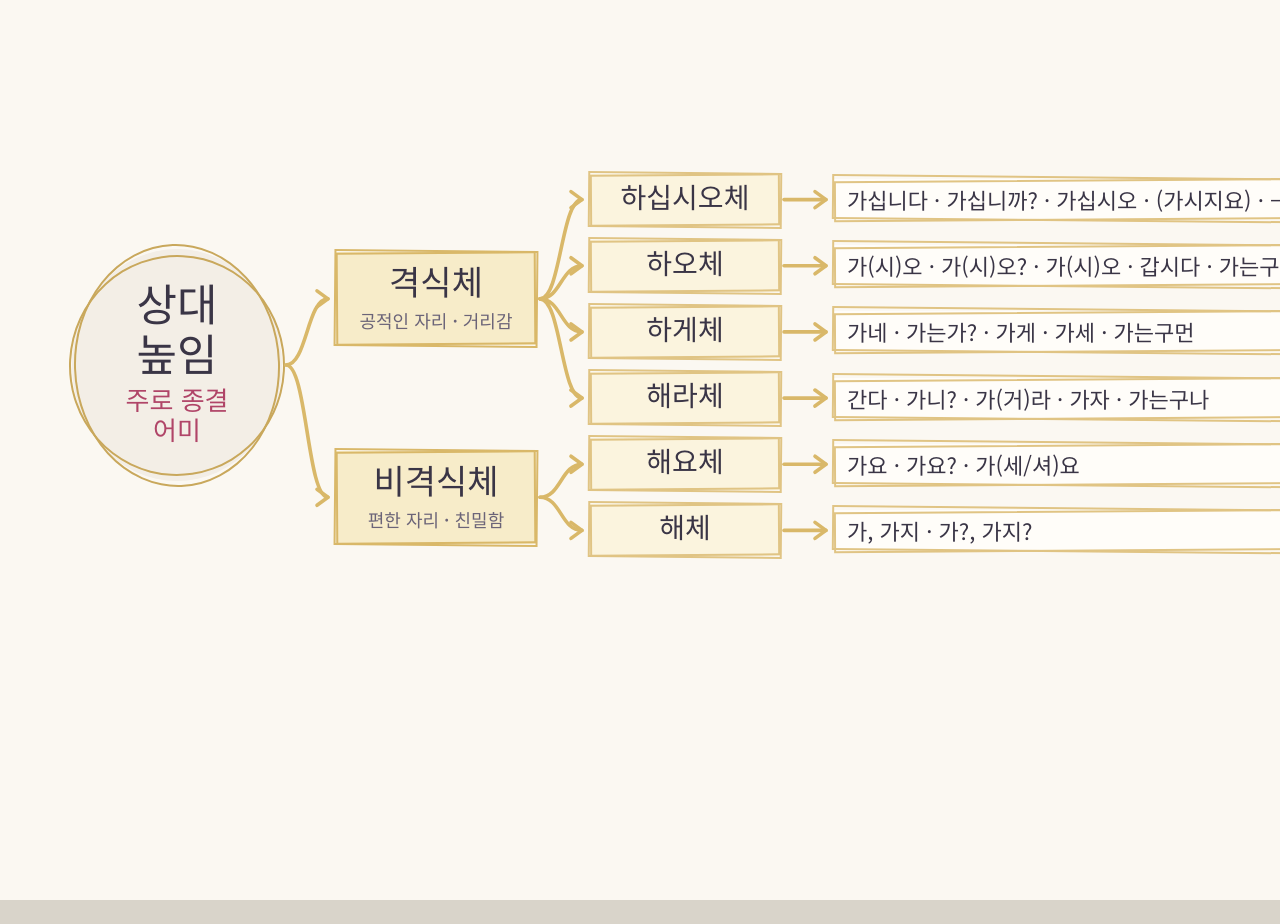
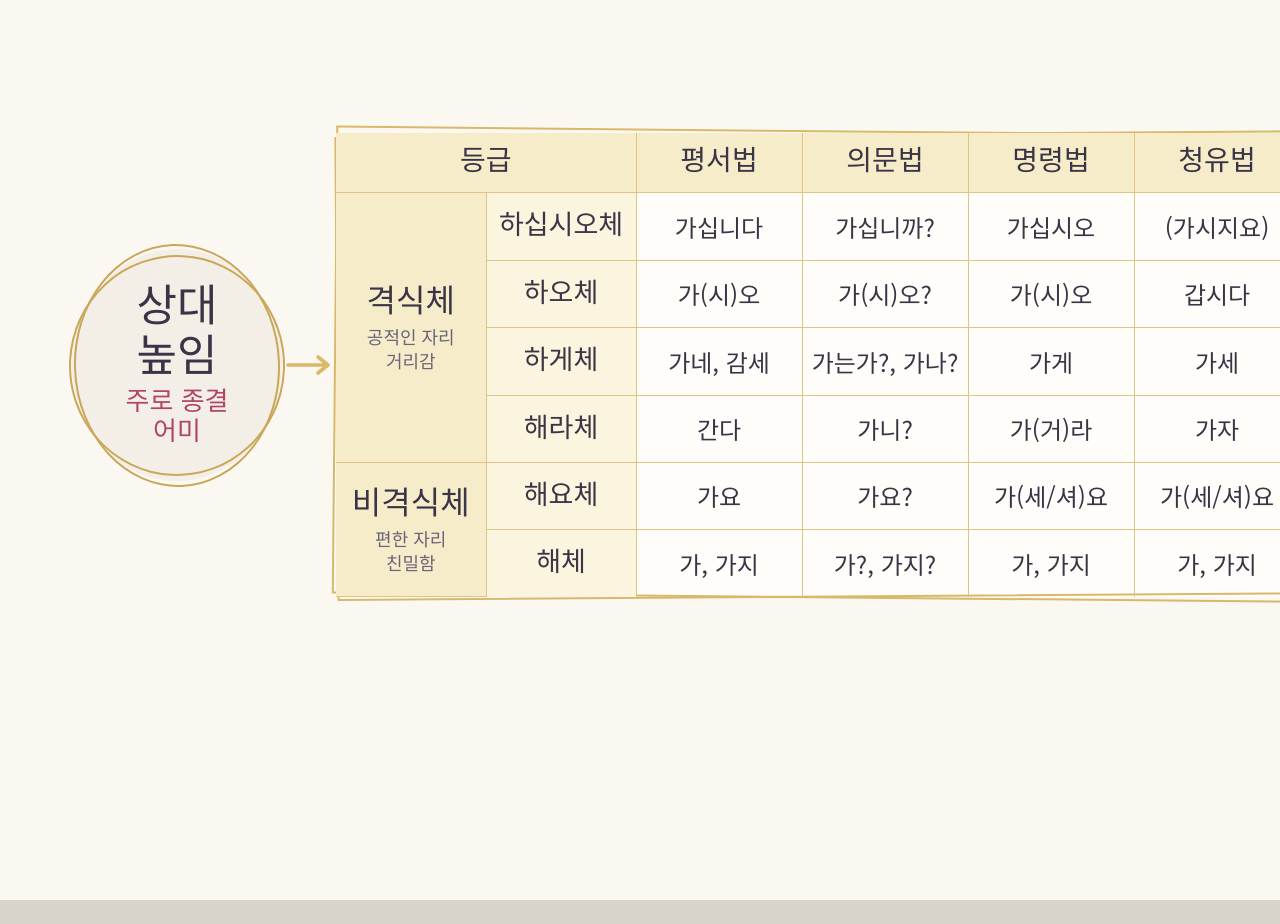
Before and after one commit to zet18034/zet18034, a plain HTML site: page honorific-lesson-3/mindmap/index.html in a window 1280 px wide. Shown: the part 5700-6624 px from the top of the page. Drawn offline with Linux system fonts and the light colour scheme; a web font is replaced by a local one.

Commit message:
3차시 복습 마인드맵: 상대 높임 쪽을 표로 변경
Co-Authored-By: Claude Opus 5.5 <noreply@anthropic.com>

```diff
--- a/honorific-lesson-3/mindmap/index.html
+++ b/honorific-lesson-3/mindmap/index.html
@@ -38,6 +38,17 @@ body{font-family:'Noto Sans KR',sans-serif;color:var(--ink);word-break:keep-all}
 .k-c{background:var(--card);--b:var(--bd2);border-radius:0;text-align:left;padding:6px 13px}
 .k-p{background:var(--card);--b:var(--bd);border-radius:999px;padding:5px 14px;font-size:21px}
 .k-p::before,.k-p::after{border-radius:999px}
+.rel{width:1130px;margin-left:54px;padding:0;--f:var(--card)}
+.rel table{width:100%;border-collapse:collapse;table-layout:fixed;font-size:24px}
+.rel th,.rel td{border:1.6px solid var(--bd2);padding:17px 4px;text-align:center}
+.rel tr>:first-child{border-left:0}.rel tr>:last-child{border-right:0}.rel thead th{border-top:0}.rel tbody tr:last-child>*{border-bottom:0}
+.rel thead th{background:var(--f1);font:400 28px/1.2 'Do Hyeon',sans-serif;color:#3A3546;padding:13px 4px}
+.rel thead th:first-child{width:300px}
+.rel .grp{background:var(--f1);font:400 32px/1.2 'Do Hyeon',sans-serif;color:#3A3546}
+.rel .grp small{display:block;font:500 18px/1.3 'Noto Sans KR',sans-serif;color:var(--mute);margin-top:4px}
+.rel .lv{background:var(--f2);font:400 27px/1.2 'Do Hyeon',sans-serif;color:#3A3546}
+.rela{position:absolute;left:-50px;top:50%;margin-top:-12px}
+.rela path{fill:none;stroke:var(--a);stroke-width:3.6;stroke-linecap:round;stroke-linejoin:round}
 .postit{position:absolute;width:470px;padding:16px 20px 14px;background:#FCEFA6;color:#4A4230;transform:rotate(-1.6deg);box-shadow:3px 7px 14px rgba(90,70,20,.22);font-size:20px;line-height:1.38}
 .postit::before{content:"";position:absolute;left:50%;top:-14px;width:120px;height:28px;margin-left:-60px;background:rgba(201,168,92,.5);transform:rotate(2deg)}
 .postit.pk{background:#F9D8E0}.postit.mt{background:#D4ECD9}.postit.bl{background:#D6E7F5}
@@ -149,19 +160,18 @@ const P = [
    {x:560,y:721,w:440,r:-1.2,c:'bl',html:'<b>뵙다? 봬요?</b><em>뵙-</em> + 자음 어미: 뵙고, 뵙겠습니다<br><em>뵈-</em> + 모음 어미: 봬요, 봬도'},
    {x:1110,y:721,w:520,r:1,c:'mt',html:'<b>겸양</b>나를 낮춰 상대를 높여요: <em>저, 저희</em><br><span class="no">×</span> 저희 나라 → ○ 우리나라'}] },
 
-{ cols:[210,200,190,640], gap:54, vg:14,
-  tree:n('상대<br>높임<small>주로 종결 어미</small>','root','th-rel',[
-    n('격식체<small>공적인 자리 · 거리감</small>','a',null,[
-      n('하십시오체','b',null,[ c('가십니다 · 가십니까? · 가십시오 · (가시지요) · –') ]),
-      n('하오체','b',null,[ c('가(시)오 · 가(시)오? · 가(시)오 · 갑시다 · 가는구려') ]),
-      n('하게체','b',null,[ c('가네 · 가는가? · 가게 · 가세 · 가는구먼') ]),
-      n('해라체','b',null,[ c('간다 · 가니? · 가(거)라 · 가자 · 가는구나') ]),
-    ]),
-    n('비격식체<small>편한 자리 · 친밀함</small>','a',null,[
-      n('해요체','b',null,[ c('가요 · 가요? · 가(세/셔)요') ]),
-      n('해체','b',null,[ c('가, 가지 · 가?, 가지?') ]),
-    ]),
-  ]), pens:[], deco:[],
+{ cols:[210], gap:54, vg:14,
+  tree:n('상대<br>높임<small>주로 종결 어미</small>','root','th-rel',[]),
+  table:{ head:['평서법','의문법','명령법','청유법','감탄법'], groups:[
+    { name:'격식체', sub:'공적인 자리<br>거리감', rows:[
+      ['하십시오체','가십니다','가십니까?','가십시오','(가시지요)','–'],
+      ['하오체','가(시)오','가(시)오?','가(시)오','갑시다','가는구려'],
+      ['하게체','가네, 감세','가는가?, 가나?','가게','가세','가는구먼'],
+      ['해라체','간다','가니?','가(거)라','가자','가는구나'] ]},
+    { name:'비격식체', sub:'편한 자리<br>친밀함', rows:[
+      ['해요체','가요','가요?','가(세/셔)요','가(세/셔)요','가(세/셔)요'],
+      ['해체','가, 가지','가?, 가지?','가, 가지','가, 가지','가, 가지'] ]},
+  ]}, pens:[], deco:[],
   notes:[{x:1510,y:101,w:360,r:1.3,html:'<b>하십시오체의 빈칸</b>고유한 청유형·감탄형이 없어요. ‘가시지요’는 해요체 ‘-지요’를 빌린 것이에요.'},
    {x:1510,y:321,w:360,r:-1,c:'mt',html:'<b>하오체·하게체</b>‘-시오’ = ‘-시-’ + 하오체 ‘-오’ (미시오)<br>하게체는 낮추지만 <em>대우해 주는</em> 말'},
    {x:1510,y:541,w:360,r:1,c:'bl',html:'<b>‘요’의 정체</b>해체 + ‘요’ = 해요체. ‘요’는 높임을 더하는 <em>보조사</em>예요.'},
@@ -171,6 +181,10 @@ const DECO = {
  heart:`<g fill="none" stroke="#D5CFC4" stroke-width="5" stroke-linecap="round"><path d="M1610 96c-14-18-34-6-22 12l22 22 22-22c12-18-8-30-22-12z"/><path d="M1678 128c-9-12-22-4-14 8l14 14 14-14c8-12-5-20-14-8z"/></g>`,
  tree:`<g transform="translate(110 0)" fill="none" stroke="#CFE1C0" stroke-width="5" stroke-linecap="round"><circle cx="1640" cy="112" r="50"/><circle cx="1642" cy="114" r="47"/><path d="M1640 162V92M1640 122l-20-20M1640 138l23-22"/></g>`,
 };
+function relTable(tb){
+  const rows = tb.groups.map(g => g.rows.map((r, ri) => `<tr>${ri ? '' : `<th class="grp" rowspan="${g.rows.length}">${g.name}<small>${g.sub}</small></th>`}<th class="lv">${r[0]}</th>${r.slice(1).map(v => `<td>${v}</td>`).join('')}</tr>`).join('')).join('');
+  return `<div class="box rel th-rel"><svg class="rela" width="46" height="24" viewBox="0 0 46 24"><path d="M2 12H42M32 4l10 8-10 8"/></svg><table><thead><tr><th colspan="2">등급</th>${tb.head.map(h => `<th>${h}</th>`).join('')}</tr></thead><tbody>${rows}</tbody></table></div>`;
+}
 function html(nd, depth, cols){
   const k = nd.k, w = nd.w || cols[Math.min(depth, cols.length - 1)];
   const kids = nd.ch.length ? `<div class="ch">${nd.ch.map(x => html(x, depth + 1, cols)).join('')}</div>` : '';
@@ -180,7 +194,7 @@ P.forEach((p, i) => {
   const s = document.createElement('section'); s.className = 'page';
   s.innerHTML = `<svg class="deco" viewBox="0 0 1920 1080">${(p.deco||[]).map(d => DECO[d]).join('')}</svg>
    <span class="pg">${i + 1} / ${P.length}</span>
-   <div class="tree" style="--gap:${p.gap}px;--vg:${p.vg}px">${html(p.tree, 0, p.cols)}</div><svg class="ln"></svg>
+   <div class="tree" style="--gap:${p.gap}px;--vg:${p.vg}px">${html(p.tree, 0, p.cols)}${p.table ? relTable(p.table) : ''}</div><svg class="ln"></svg>
    ${(p.notes || []).map(a => `<div class="postit ${a.c || ''}"${a.on ? ` data-on="${a.on}"` : ` style="left:${a.x}px;top:${a.y}px;width:${a.w}px;transform:rotate(${a.r || 0}deg)"`}>${a.html}</div>`).join('')}${(p.pens||[]).map(a => `<span class="pen ${a[4]||''}" style="left:${a[1]}px;top:${a[2]}px;transform:rotate(${a[3]}deg)">${a[0]}</span>`).join('')}`;
   document.body.appendChild(s);
 });
```
Also changed, not shown: honorific-lesson-3/mindmap/마인드맵 6쪽.png, 1 other file.
